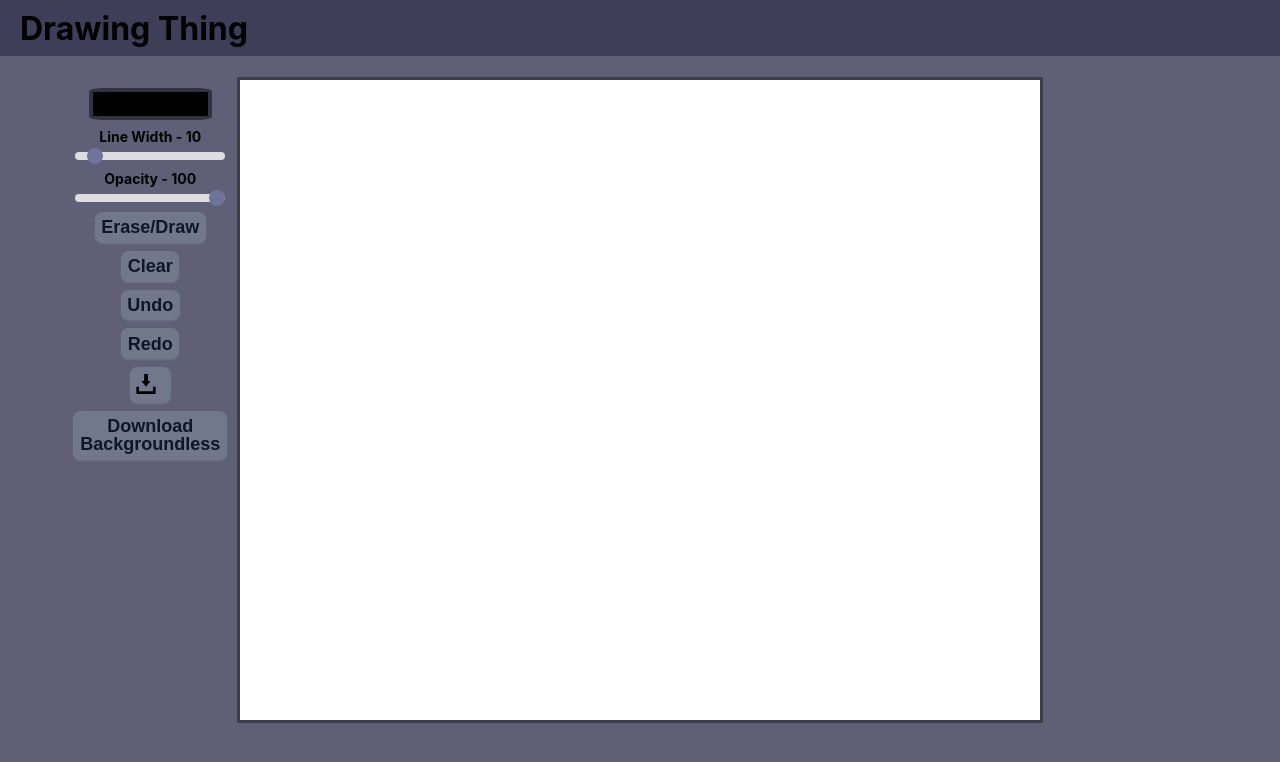
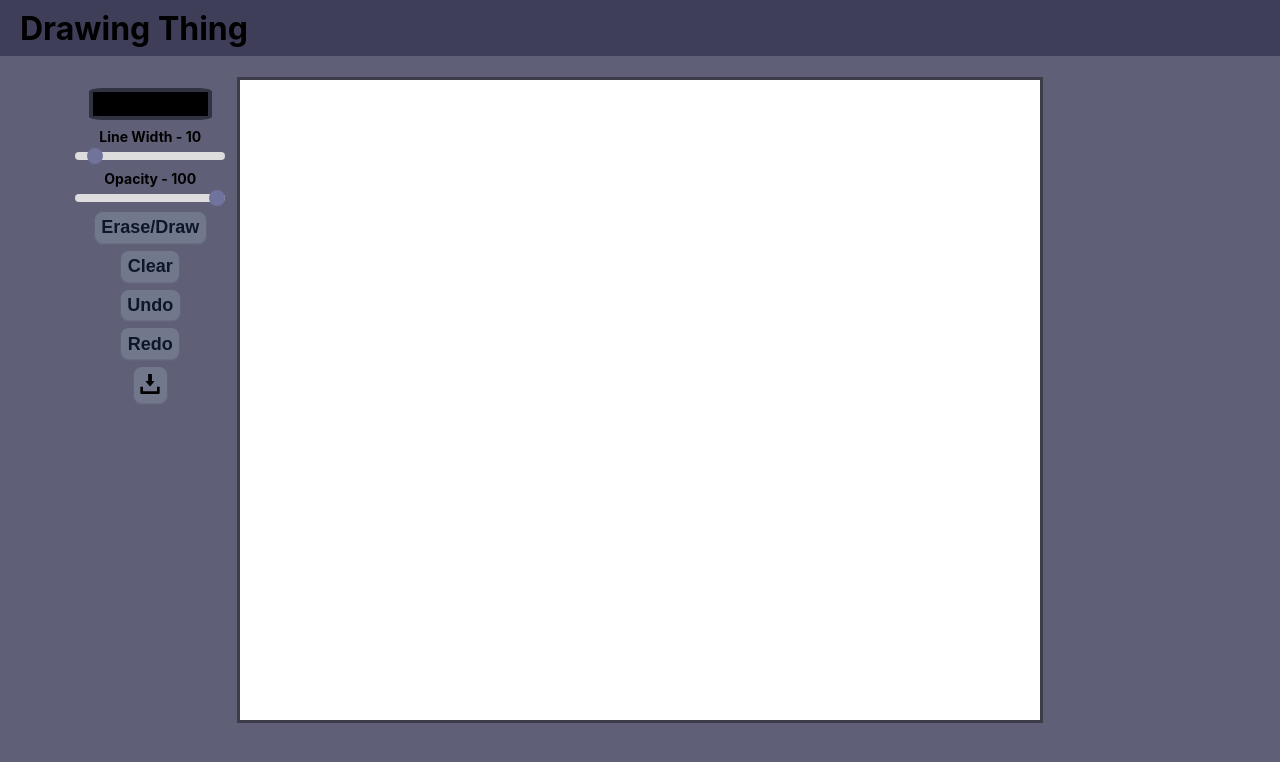
Before and after one commit to NotDarkkkk/DrawingThing, a Vue app: page / in a window 1280 px wide. Shown: the top 762 px of the page. Built offline with nearby package versions, Linux system fonts and the light colour scheme.

Commit message:
removed "Download Backgroundless" Button

```diff
--- a/src/components/GameCanvas.vue
+++ b/src/components/GameCanvas.vue
@@ -54,9 +54,9 @@
           alt="Download Canvas"
         />
       </button>
-      <button @click="downloadCanvasBackgroundless">
+      <!-- <button @click="downloadCanvasBackgroundless">
         Download Backgroundless
-      </button>
+      </button> -->
     </div>
   </div>
 </template>
@@ -643,7 +643,6 @@ button:hover {
 .icon-button img {
   width: 20px;
   height: 20px;
-  margin-right: 0.5rem;
 }
 
 @media (min-width: 768px) {
```
